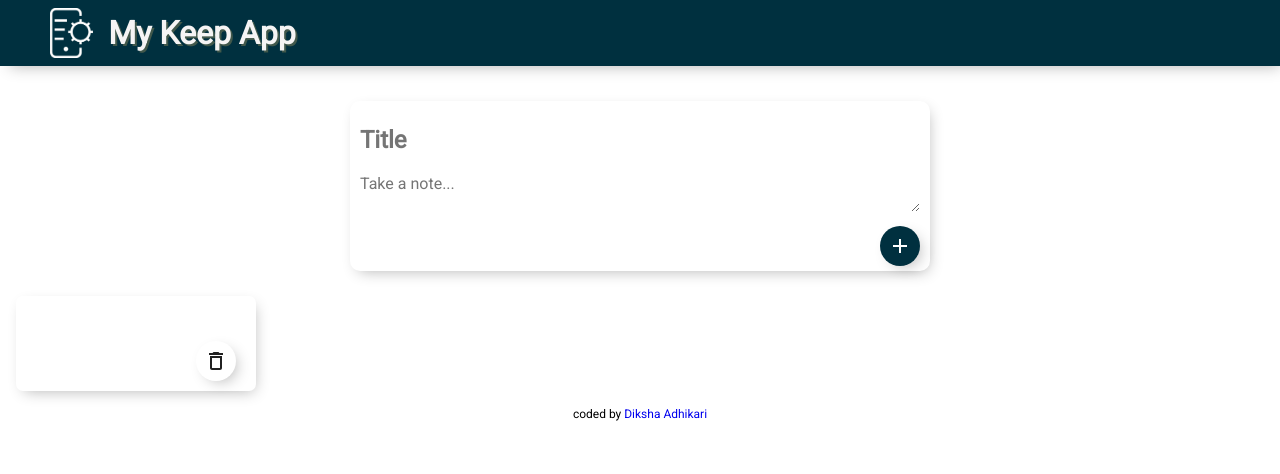
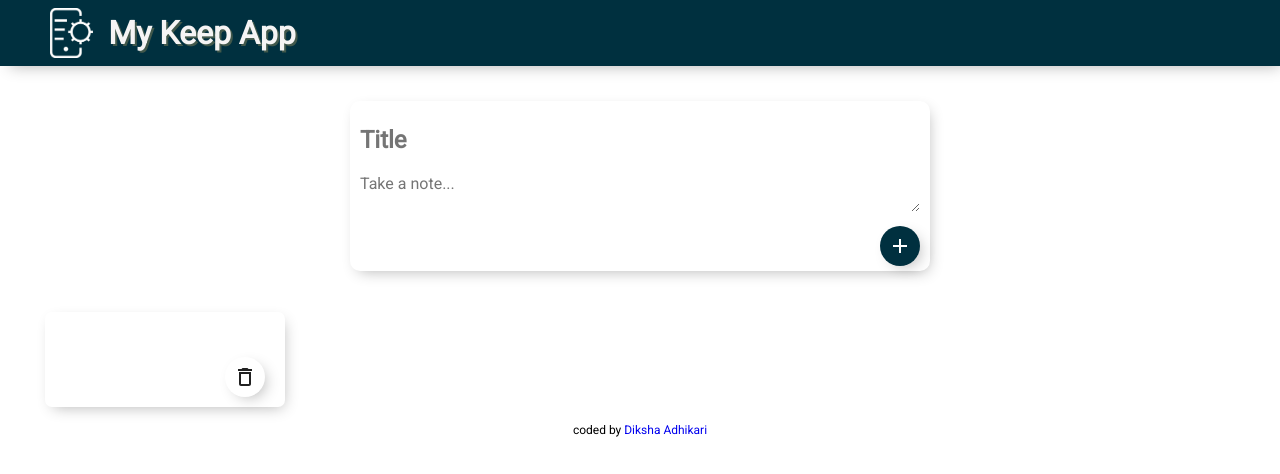
Before and after one commit to DikshaAdhikari/Keep-App, a React (Create React App) app: page / in a window 1280 px wide. Both pictures are taken after a click on the button 900 px from the left and 246 px from the top of the page. Shown: the top 474 px of the page. Built offline with nearby package versions, Linux system fonts and the light colour scheme.

Commit message:
styling-cards

```diff
--- a/src/App.js
+++ b/src/App.js
@@ -14,17 +14,18 @@ const App = () => {
   };
 
   const onDelete = (id) => {
-    setAddItem((olddata)=>{
+    setAddItem((olddata)=>
       olddata.filter((curData, index)=>{
         return index!==id;
-      });
-    });
+      })
+    );
   };
 
   return (
     <>
       <Header/>
       <CreateNote passNote={addNote} />
+
       {addItem.map((val, index)=>{
           return (
             <Note
@@ -35,8 +36,8 @@ const App = () => {
               deleteItem={onDelete}
             />
           );
-        })
-      }
+      })}
+
       <Footer/>
 
     </>
--- a/src/components/note/note.styles.css
+++ b/src/components/note/note.styles.css
@@ -3,8 +3,8 @@
     box-shadow: 3px 5px 15px -5px rgba(0,0,0,0.3);
     padding: 10px;
     width: 240px;
-    margin: 16px;
-    /* float: left; */
+    margin: 16px 45px;
+    display: inline-block;
 }
 .note h2{
     font-size: 1.1rem;
@@ -22,6 +22,4 @@
     left: 170px;
     box-shadow: 5px 5px 15px -5px rgba(0,0,0,0.3);
     border-radius: 50% !important;
-    /* background: #00303f !important; */
-    /* float: right; */
 }
```
Also changed, not shown: 1 other file (tests, documents, lock files or other folders).
